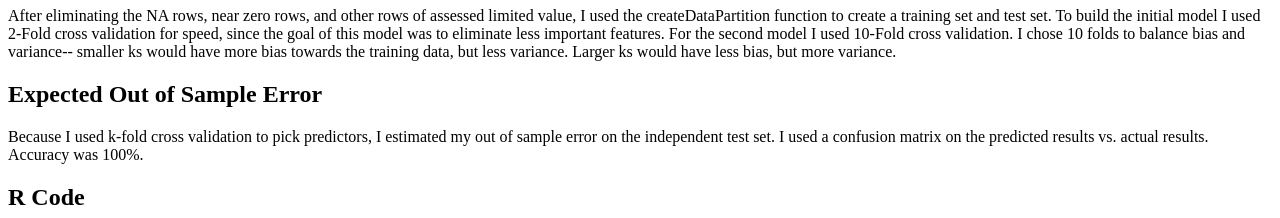
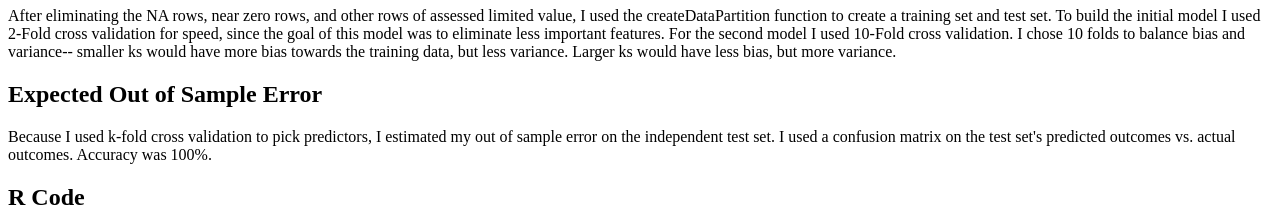
Before and after one commit to SierraAlpha/SierraAlpha.github.io, a plain HTML site: page index.html in a window 1280 px wide. Shown: the part 820-1038 px from the top of the page. Drawn offline with Linux system fonts and the light colour scheme.

Commit message:
fixing errors

```diff
--- a/index.html
+++ b/index.html
@@ -94,7 +94,7 @@ applied the variable importance function and found that there was a drop off in
 <h2>Cross-Validation</h2>
 <p>After eliminating the NA rows, near zero rows, and other rows of assessed limited value, I used the createDataPartition function to create a training set and test set.  To build the initial model I used 2-Fold cross validation for speed, since the goal of this model was to eliminate less important features.  For the second model I used 10-Fold cross validation. I chose 10 folds to balance bias and variance-- smaller ks would have more bias towards the training data, but less variance.  Larger ks would have less bias, but more variance.</p>
 <h2>Expected Out of Sample Error</h2>
-<p>Because I used k-fold cross validation to pick predictors, I estimated my out of sample error on the independent test set.  I used a confusion matrix on the predicted results vs. actual results.  Accuracy was 100%.</p>
+<p>Because I used k-fold cross validation to pick predictors, I estimated my out of sample error on the independent test set.  I used a confusion matrix on the test set's predicted outcomes vs. actual outcomes.  Accuracy was 100%.</p>
 <h2>R Code</h2>
 <p>setwd('/Users/marqueze/machinelearning')</p>
 <p>library(caret)</p>
```
